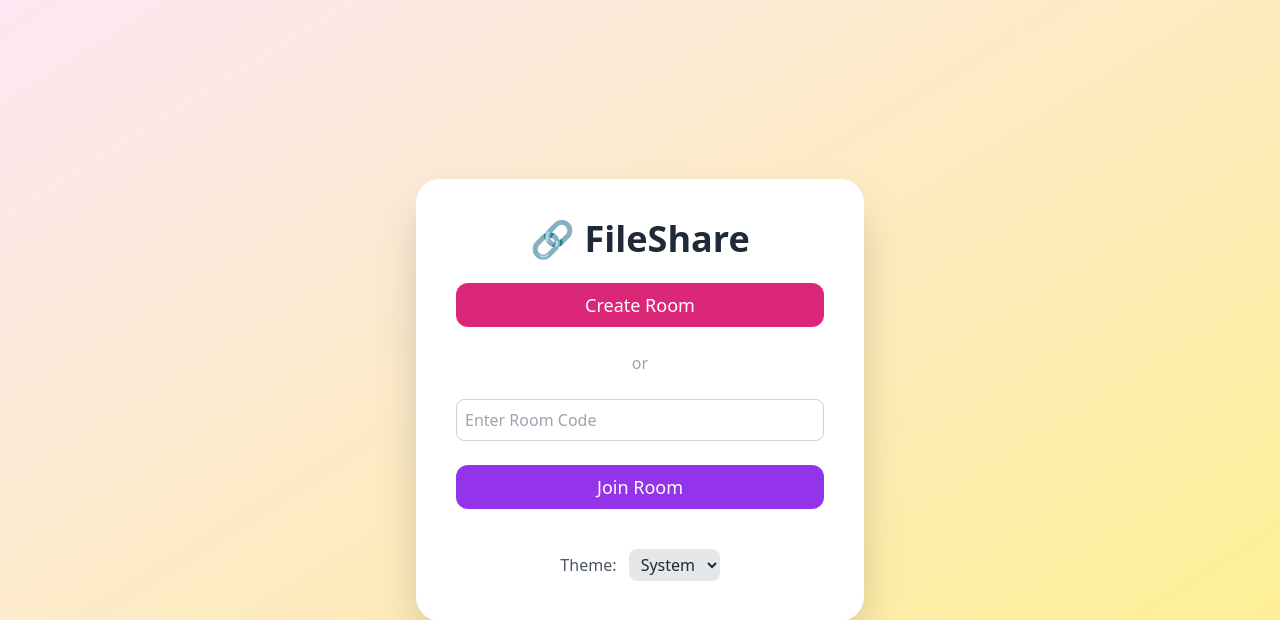
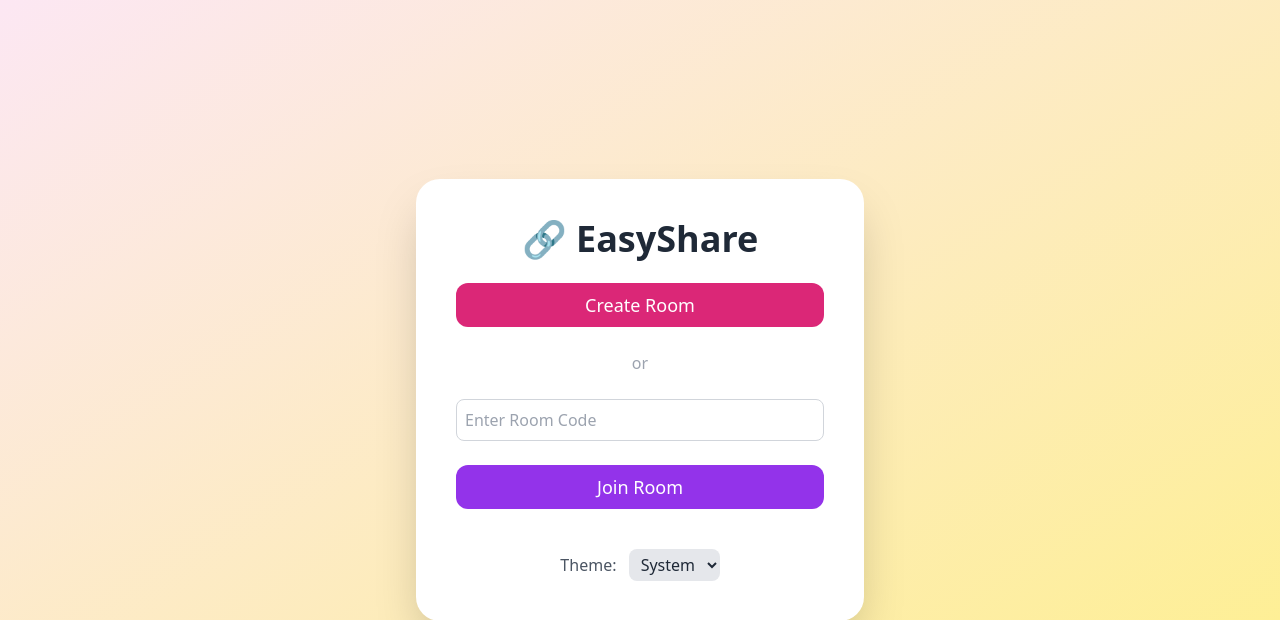
Before and after one commit to rishibpanchal/Easy-Share, a Flask app: page / in a window 1280 px wide. Shown: the top 620 px of the page. Run offline with Flask 3, Linux system fonts and the light colour scheme; some libraries are stand-ins or nearby versions.

Commit message:
Third Commit: Final Patch Update

```diff
--- a/templates/index.html
+++ b/templates/index.html
@@ -4,7 +4,7 @@
 <head>
   <meta charset="UTF-8">
   <meta name="viewport" content="width=device-width, initial-scale=1.0">
-  <title>FileShare | Home</title>
+  <title>EasyShare | Home</title>
   <script src="https://cdn.tailwindcss.com"></script>
   <script>
     tailwind.config = {
@@ -19,7 +19,7 @@
 </head>
 <body class="bg-gradient-to-br from-pink-100 to-yellow-200 dark:from-gray-900 dark:to-gray-800 min-h-screen flex items-center justify-center">
   <div class="bg-white dark:bg-gray-900 shadow-2xl rounded-3xl p-10 w-full max-w-md text-center space-y-6 transition-all">
-    <h1 class="text-4xl font-extrabold text-gray-800 dark:text-white">🔗 FileShare</h1>
+    <h1 class="text-4xl font-extrabold text-gray-800 dark:text-white">🔗 EasyShare</h1>
     <button onclick="createRoom()" class="w-full bg-pink-600 text-white py-2 rounded-xl hover:bg-pink-700 transition text-lg font-medium">Create Room</button>
     <div class="text-gray-400">or</div>
     <input id="roomInput" type="text" placeholder="Enter Room Code" class="w-full border border-gray-300 dark:border-gray-700 p-2 rounded-lg bg-white dark:bg-gray-800 text-gray-800 dark:text-white">
--- a/templates/room.html
+++ b/templates/room.html
@@ -4,7 +4,7 @@
 <head>
   <meta charset="UTF-8">
   <meta name="viewport" content="width=device-width, initial-scale=1.0">
-  <title>Room {{ code }} | FileShare</title>
+  <title>Room {{ code }} | EasyShare</title>
   <script src="https://cdn.tailwindcss.com"></script>
   <script>
     tailwind.config = {
```
Also changed, not shown: README.md.
